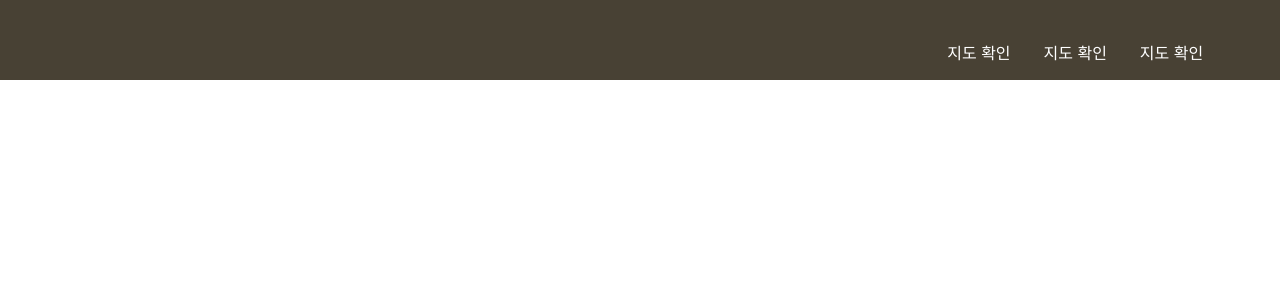
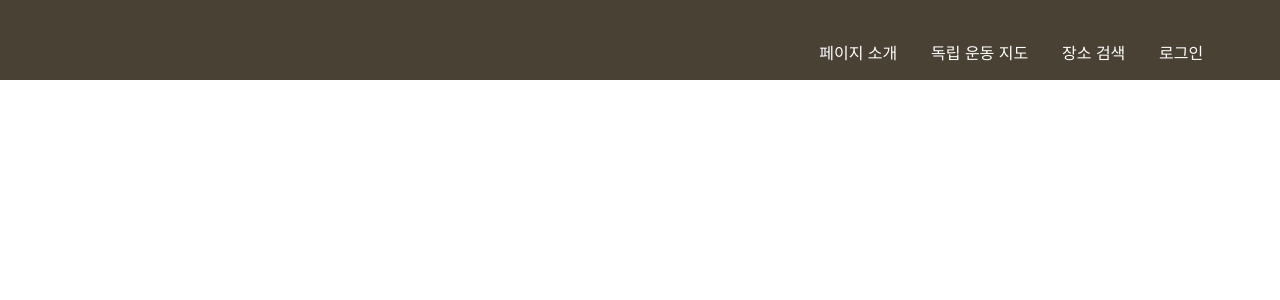
Before and after one commit to Radian06/Parakho-front, a React (Create React App) app: page / in a window 1280 px wide. Before the commit this address had no page. Shown: the top 300 px of the page. Built offline with nearby package versions, Linux system fonts and the light colour scheme; a web font is replaced by a local one.

Commit message:
⚡️:: 헤더 네비바 추가 중

```diff
--- a/src/components/Header.jsx
+++ b/src/components/Header.jsx
@@ -4,9 +4,10 @@ const Header = () => {
   return (
     <div className="header_page">
       <div className="header_nav_box">
-        <div className="header_nav">지도 확인</div>
-        <div className="header_nav">지도 확인</div>
-        <div className="header_nav">지도 확인</div>
+        <div className="header_nav">페이지 소개</div>
+        <div className="header_nav">독립 운동 지도</div>
+        <div className="header_nav">장소 검색</div>
+        <div className="header_nav">로그인</div>
       </div>
     </div>
   );
--- a/src/styles/Header.css
+++ b/src/styles/Header.css
@@ -12,7 +12,7 @@
 }
 
 .header_nav_box {
-    width: 20vw;
+    width: 30vw;
     height: 4vh;
     margin-bottom: 1.5vh;
 
```
